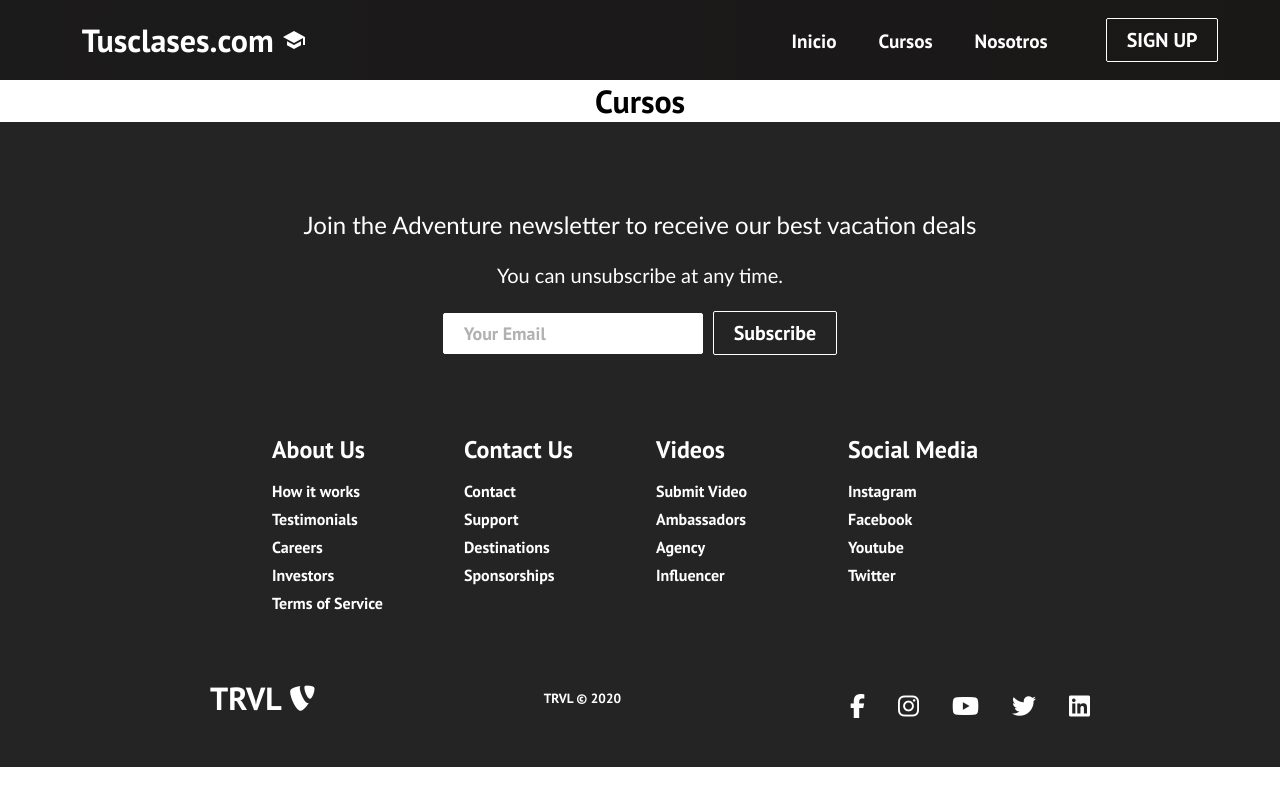
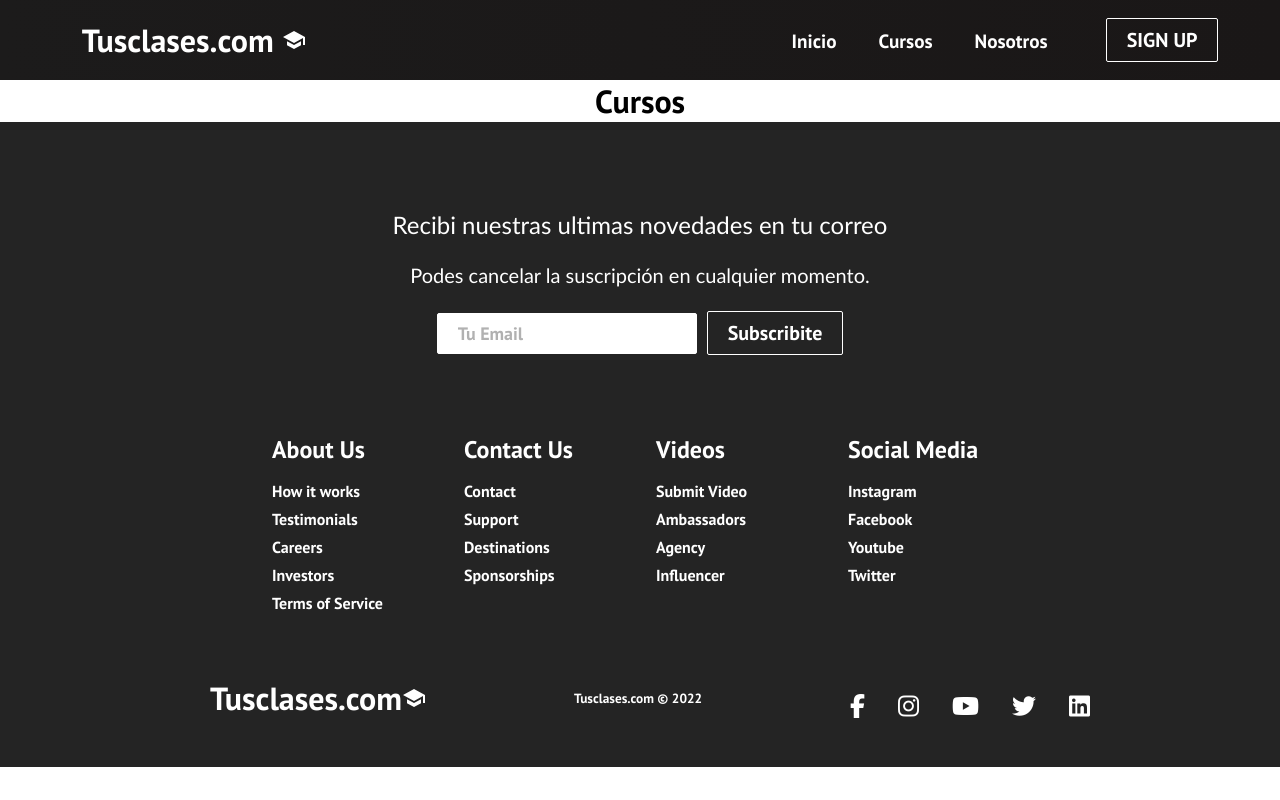
Before and after one commit to Zequi2411/tpo-api-2022, a React (Create React App) app: page /cursos in a window 1280 px wide. Built offline with nearby package versions, Linux system fonts and the light colour scheme.

Commit message:
Texto Footer actualizado

```diff
--- a/src/components/Footer/Footer.js
+++ b/src/components/Footer/Footer.js
@@ -3,16 +3,17 @@
 import '../../App.css';
 import { Button } from '../Button/Button';
 import { Link } from 'react-router-dom';
+import SchoolIcon from '@mui/icons-material/School';
 
 function Footer() {
   return (
     <div className='footer-container'>
       <section className='footer-subscription'>
         <p className='footer-subscription-heading'>
-          Join the Adventure newsletter to receive our best vacation deals
+          Recibi nuestras ultimas novedades en tu correo
         </p>
         <p className='footer-subscription-text'>
-          You can unsubscribe at any time.
+          Podes cancelar la suscripción en cualquier momento.
         </p>
         <div className='input-areas'>
           <form>
@@ -20,9 +21,9 @@
               className='footer-input'
               name='email'
               type='email'
-              placeholder='Your Email'
+              placeholder='Tu Email'
             />
-            <Button buttonStyle='btn--outline'>Subscribe</Button>
+            <Button buttonStyle='btn--outline'>Subscribite</Button>
           </form>
         </div>
       </section>
@@ -65,11 +66,11 @@
         <div class='social-media-wrap'>
           <div class='footer-logo'>
             <Link to='/' className='social-logo'>
-              TRVL
-              <i class='fab fa-typo3' />
+              Tusclases.com
+              <SchoolIcon></SchoolIcon>
             </Link>
           </div>
-          <small class='website-rights'>TRVL © 2020</small>
+          <small class='website-rights'>Tusclases.com © 2022</small>
           <div class='social-icons'>
             <Link
               class='social-icon-link facebook'
```
